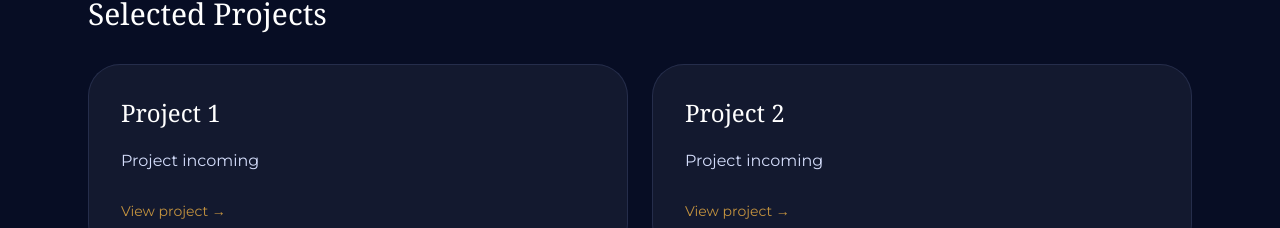
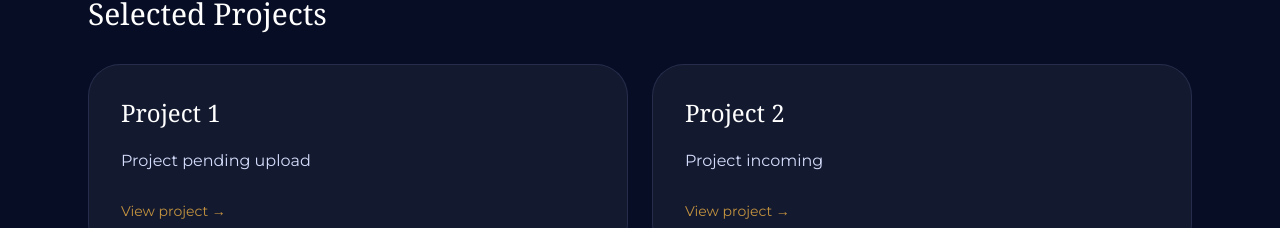
Before and after one commit to la-minoo/laminoo-site, a Next.js app: page / in a window 1280 px wide. Shown: the part 1867-2095 px from the top of the page. Built offline with nearby package versions, Linux system fonts and the light colour scheme.

Commit message:
update project field

```diff
--- a/app/page.tsx
+++ b/app/page.tsx
@@ -85,7 +85,7 @@ export default function AcademicPersonalSite() {
   const workItems = [
     {
       title: "Project 1",
-      description: "Project incoming",
+      description: "Project pending upload",
       link: "https://",
     },
     {
```
